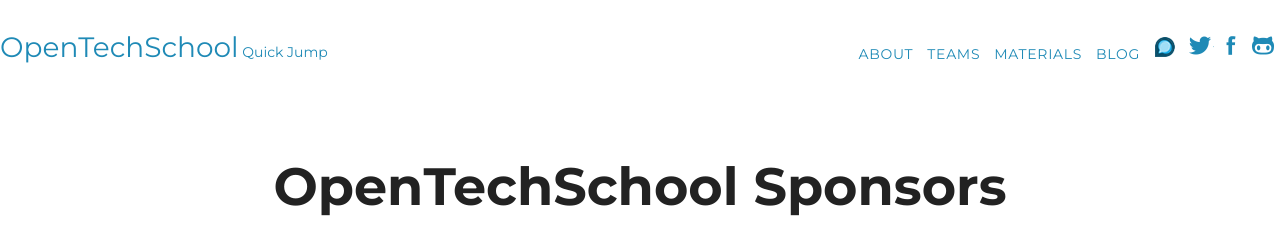
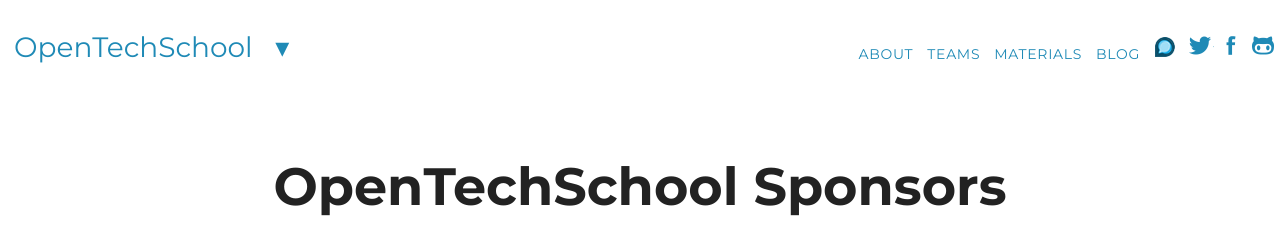
Before and after one commit to OpenTechSchool/www.opentechschool.org, a Jekyll site: the page built from sponsors.md, in a window 1280 px wide. Shown: the top 226 px of the page. Built offline with Jekyll 4.4.1, drawn with Linux system fonts in a browser that asks for light colours; nearby versions of some CDN libraries.

Commit message:
prettier header opener

```diff
--- a/_includes/_main_nav.html
+++ b/_includes/_main_nav.html
@@ -9,17 +9,17 @@
         var nextH = $(".top_bar").height();
         $(".top_bar").height(curH);
         $(".top_bar").animate({height: nextH}, 500);
-        $(".quick_nav_btn").data("opened", true);
+        $(".quick_nav_btn").data("opened", true).addClass("open");
       } else {
         $(".top_bar").animate({height: "2.5em"}, 500);
-        $(".quick_nav_btn").data("opened", false);
+        $(".quick_nav_btn").data("opened", false).removeClass("open");
       }
 
     });
   });
 </script>
 
-<nav class="top_bar" data-spy="affix" data-offset-top="20">
+<nav class="top_bar" data-spy="affix" data-offset-top="40">
   <div class="container container_wide">
     <button type="button" class="btn_navbar" data-toggle="collapse" data-target=".nav_internal">
       <span class="icon_bar"></span>
@@ -27,14 +27,7 @@
       <span class="icon_bar icon_bar_last"></span>
     </button>
     <a href="{{site.baseurl}}" class="menu_ots_logo">OpenTechSchool</a>
-    <a href="#" class="quick_nav_btn">
-    {% if page.nav_item %}
-      <b class="city">{{page.nav_item}}</b>
-    {% else %}
-      <b class="city">Quick Jump</b>
-    {% endif %}
-      <b class="caret"></b>
-    </a>
+    <a href="#" class="quick_nav_btn"><span></span></a>
     <ul class="nav nav_internal collapse">
       <li>
         <a href="{{site.baseurl}}about.html">About</a>
@@ -65,7 +58,7 @@
         </ul>
       </li>
     </ul>
-    <div class="clearfix big-data"></div>
+    <div class="more-nav">
       <div class="container">
         <div class="two-third">
           <h3>Chapters</h3>
@@ -130,6 +123,7 @@
             </li>
           </ul>
         </div>
+      </div>
       <div class="clearfix big-data"></div>
     </div>
   </div>
--- a/sass/imports/_dropdown.scss
+++ b/sass/imports/_dropdown.scss
@@ -21,19 +21,6 @@
   .city {
     padding-right: 5px;
     width: 100px;
-  }
-
-  .caret {
-    position: relative;
-    top: -2px;
-    border-style: solid;
-    border-width: 5px 5px 0px 5px;
-    border-bottom-color: transparent;
-    border-left-color: transparent;
-    border-right-color: transparent;
-    height: 0px;
-    width: 0px;
-    display: block;
   }
 
   &.open {
--- a/sass/imports/_main.scss
+++ b/sass/imports/_main.scss
@@ -292,19 +292,30 @@
 
 .menu_ots_logo {
   font-size: 2em;
+  margin: 0.5em;
 }
 
-.quick_nav {
-  font-size: 1em;
-  background-color: $ots_blue;
+.quick_nav_btn {
+  font-size: 2em;
   padding: 5px;
   color: white;
+  span:before {
+    content: "\25BE";
+  }
+  &.open span:before {
+    content: "\25B4";
+  }
 }
 
-.chapters_list {
-  -moz-columns: 2;
-  -webkit-columns: 2;
-  columns: 2;
+.more-nav {
+  margin-top: 2em;
+  padding-top: 2em;
+  border-top: $ots_blue_h solid 1px;
+  .chapters_list {
+    -moz-columns: 2;
+    -webkit-columns: 2;
+    columns: 2;
+  }
 }
 
 
--- a/sass/screen.scss
+++ b/sass/screen.scss
@@ -2,7 +2,7 @@
  * In this file you should write your main styles. (or centralize your imports)
  * Import this file using the following HTML or equivalent:
  * <link href="/stylesheets/screen.css" media="screen, projection" rel="stylesheet" type="text/css" /> */
-
+@charset "UTF-8";
 @import "compass";
 @import "compass/reset";
 @import "imports/_vars";
--- a/stylesheets/screen.css
+++ b/stylesheets/screen.css
@@ -131,11 +131,14 @@
 
 .ots_logo { margin: 1em auto 0.25em auto; font-size: 4.25em; }
 
-.menu_ots_logo { font-size: 2em; }
+.menu_ots_logo { font-size: 2em; margin: 0.5em; }
 
-.quick_nav { font-size: 1em; background-color: #085987; padding: 5px; color: white; }
+.quick_nav_btn { font-size: 2em; padding: 5px; color: white; }
+.quick_nav_btn span:before { content: "\25BE"; }
+.quick_nav_btn.open span:before { content: "\25B4"; }
 
-.chapters_list { -moz-columns: 2; -webkit-columns: 2; columns: 2; }
+.more-nav { margin-top: 2em; padding-top: 2em; border-top: #2fb0d5 solid 1px; }
+.more-nav .chapters_list { -moz-columns: 2; -webkit-columns: 2; columns: 2; }
 
 .menu_ots_logo, .ots_logo a { margin-bottom: 0; text-indent: 100%; white-space: nowrap; color: #085987; font-family: "Montserrat"; font-style: normal; font-weight: 300; }
 .menu_ots_logo:focus, .menu_ots_logo:hover, .menu_ots_logo:active, .ots_logo a:focus, .ots_logo a:hover, .ots_logo a:active { outline: none; outline: none; }
```
Also changed, not shown: other parts of _includes/_main_nav.html (+1 -1 lines). Lines whose indentation alone changed are shown as unchanged.
